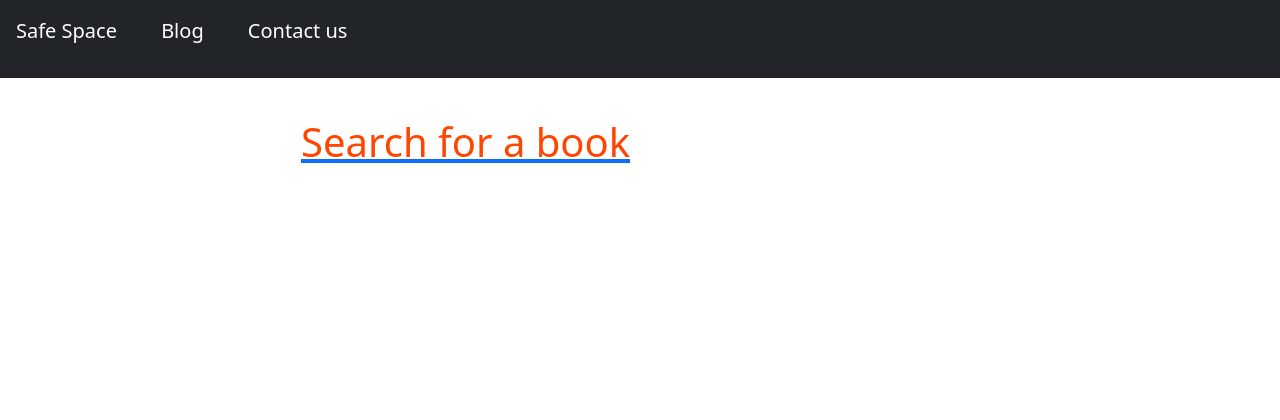
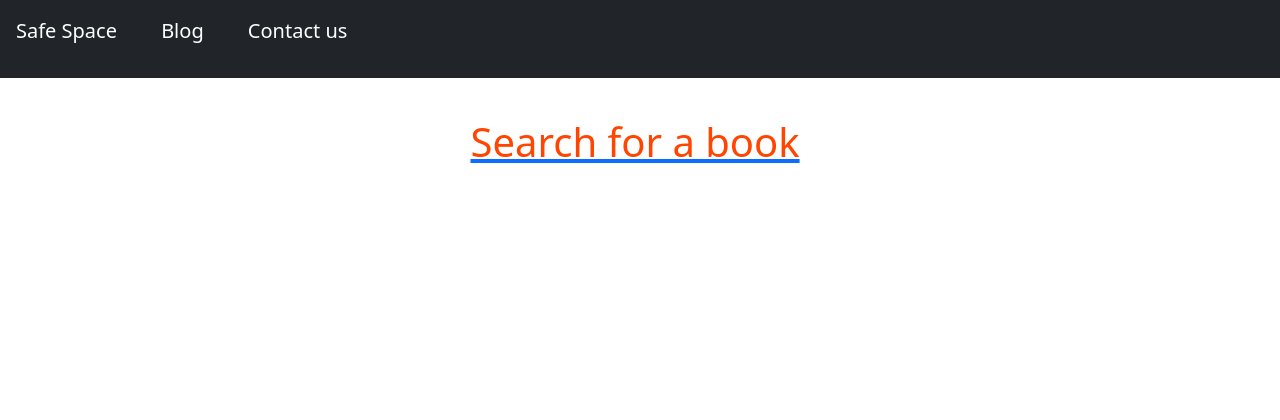
Before and after one commit to molusi/mysafespace, a Django app: page /books/ in a window 1280 px wide. Shown: the top 420 px of the page. Run offline with Django 3.2, Linux system fonts and the light colour scheme; some libraries are stand-ins or nearby versions.

Commit message:
Update home.html

```diff
--- a/templates/books/home.html
+++ b/templates/books/home.html
@@ -7,7 +7,7 @@
 
 
   <div class="container" style="align-items:center;margin:40px auto">
-        <div class="col md-6 " >
+        <div class="col md-6 offset-3" >
             <a href="https://www.pdfdrive.com/" target="_blank"><h1 style="color:orangered">Search for a book</h1></a>
         </div>
  </div>
```
